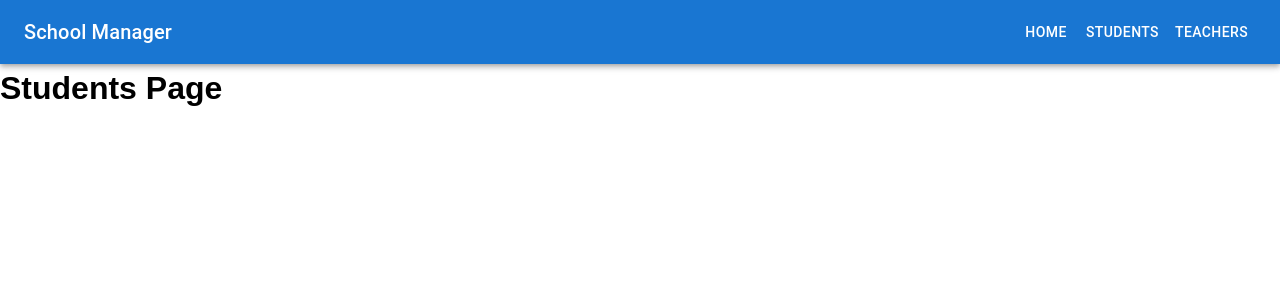
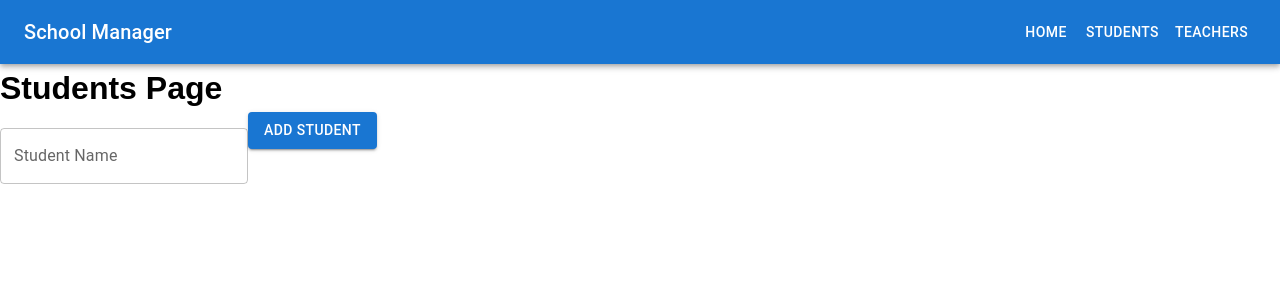
Before and after one commit to CeeZ-11/School-Manager, a React (Vite) app: page /#/students in a window 1280 px wide. Shown: the top 300 px of the page. Built offline with nearby package versions, Linux system fonts and the light colour scheme.

Commit message:
Add form to Students page to allow adding new students

```diff
--- a/src/pages/Students.jsx
+++ b/src/pages/Students.jsx
@@ -1,7 +1,37 @@
+import { useState } from "react";
+import { TextField, Button, List, ListItem, ListItemText } from "@mui/material";
+
 const Students = () => {
+  const [students, setStudents] = useState([]);
+  const [name, setName] = useState("");
+
+  const handleAddStudent = () => {
+    if (name.trim()) {
+      setStudents([...students, name]);
+      setName("");
+    }
+  };
+
   return (
     <div>
       <h1>Students Page</h1>
+      <TextField
+        label="Student Name"
+        value={name}
+        onChange={(e) => setName(e.target.value)}
+        variant="outlined"
+        margin="normal"
+      />
+      <Button variant="contained" color="primary" onClick={handleAddStudent}>
+        Add Student
+      </Button>
+      <List>
+        {students.map((student, index) => (
+          <ListItem key={index}>
+            <ListItemText primary={student} />
+          </ListItem>
+        ))}
+      </List>
     </div>
   );
 };
```
